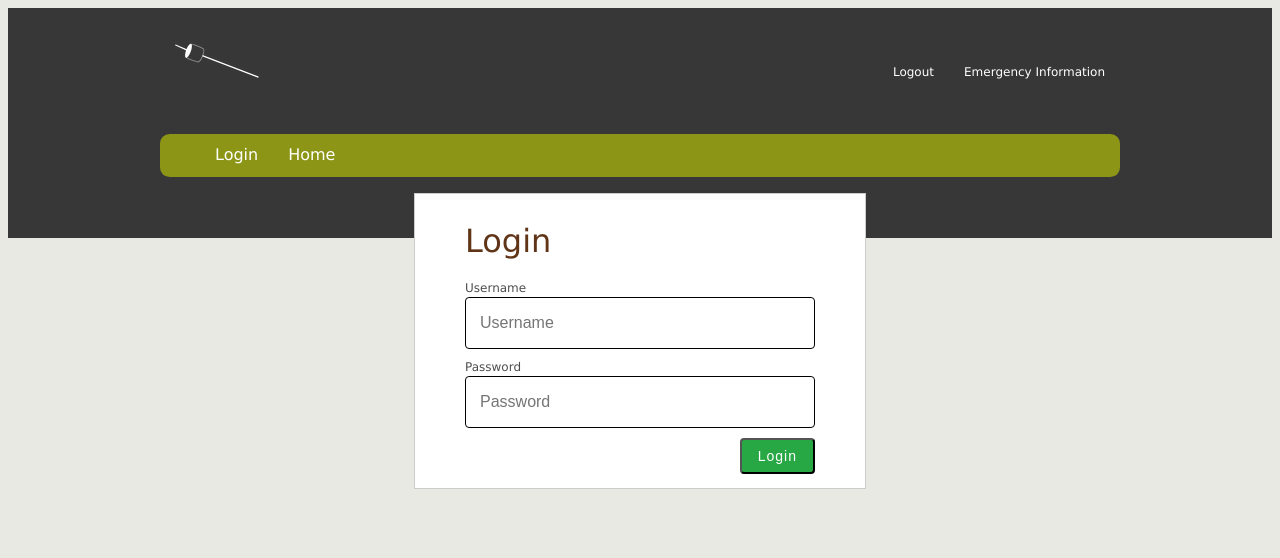
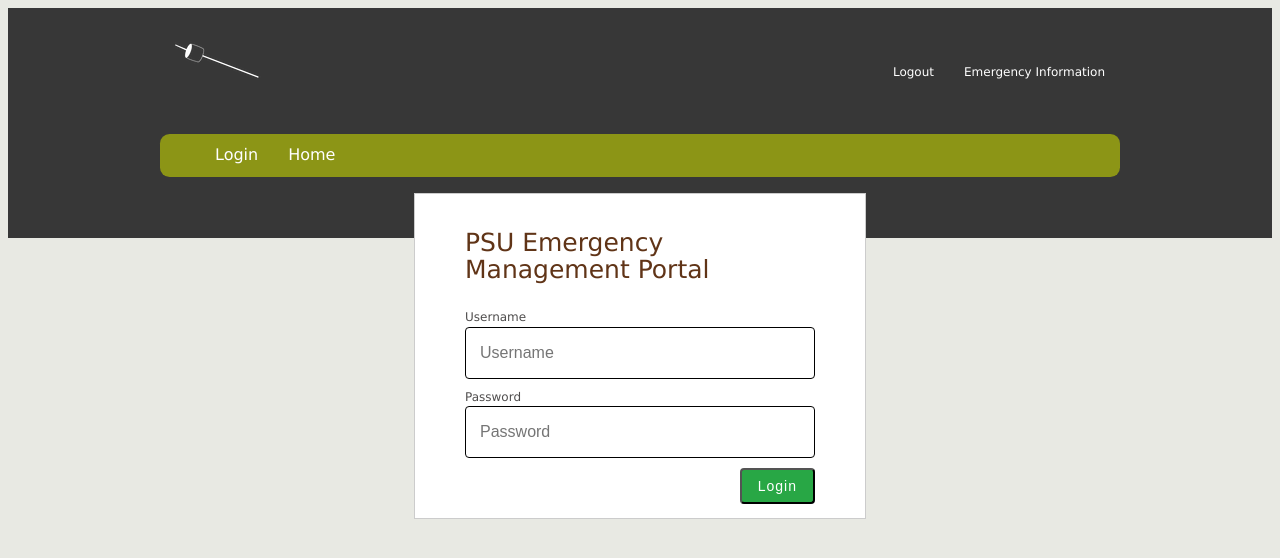
Before and after one commit to psu-oit-capstone/emp-front-end, a Vue app: page /login in a window 1280 px wide. Shown: the top 558 px of the page. Built offline with nearby package versions, Linux system fonts and the light colour scheme.

Commit message:
Makes Login page informative

```diff
--- a/src/components/LoginForm.vue
+++ b/src/components/LoginForm.vue
@@ -2,7 +2,7 @@
     <div id="login">
         <div id="login-field">
             <div id="login-greeting">
-                <h1>Login</h1>
+                <h2>PSU Emergency Management Portal</h2>
             </div>
             <div class="text-box">
                 <label for="user">Username</label>
@@ -48,8 +48,9 @@
 
 <!-- Add "scoped" attribute to limit CSS to this component only -->
 <style scoped>
-h1{
+h2{
     margin-top:0px;
+    color: #603417;
 }
 
 #login-greeting{
```
